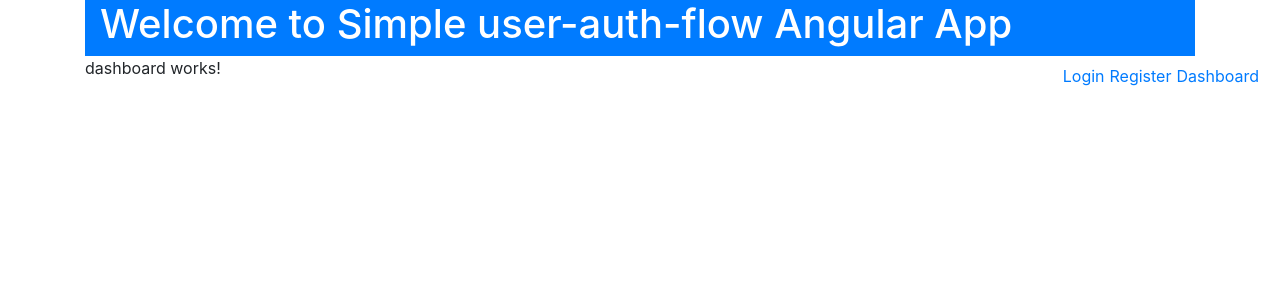
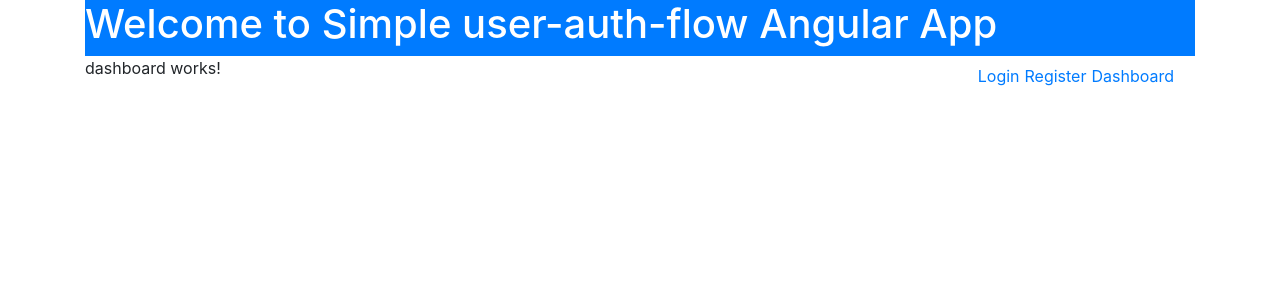
Before and after one commit to Rajnishkhare31428/user-auth-flow-frontend, an Angular app: page /dashboard in a window 1280 px wide. Shown: the top 300 px of the page. Built offline with nearby package versions, Linux system fonts and the light colour scheme.

Commit message:
everything is working fine

```diff
--- a/src/app/app.component.html
+++ b/src/app/app.component.html
@@ -1,9 +1,8 @@
 <header>
   <div class="container">
-      <nav class="container btn-primary btn-block">
+      <nav class="btn-primary btn-block">
       <h1>Welcome to Simple user-auth-flow Angular App</h1>
       </nav>
-  </div>
       <nav class="nav navbar nav-primary">
           <ul class="list">
               <li>
@@ -17,6 +16,7 @@
               </li>
           </ul>
       </nav>
+  </div>
 </header>
 <div class="container">
   <router-outlet></router-outlet>
```
Lines whose indentation alone changed are shown as unchanged.
